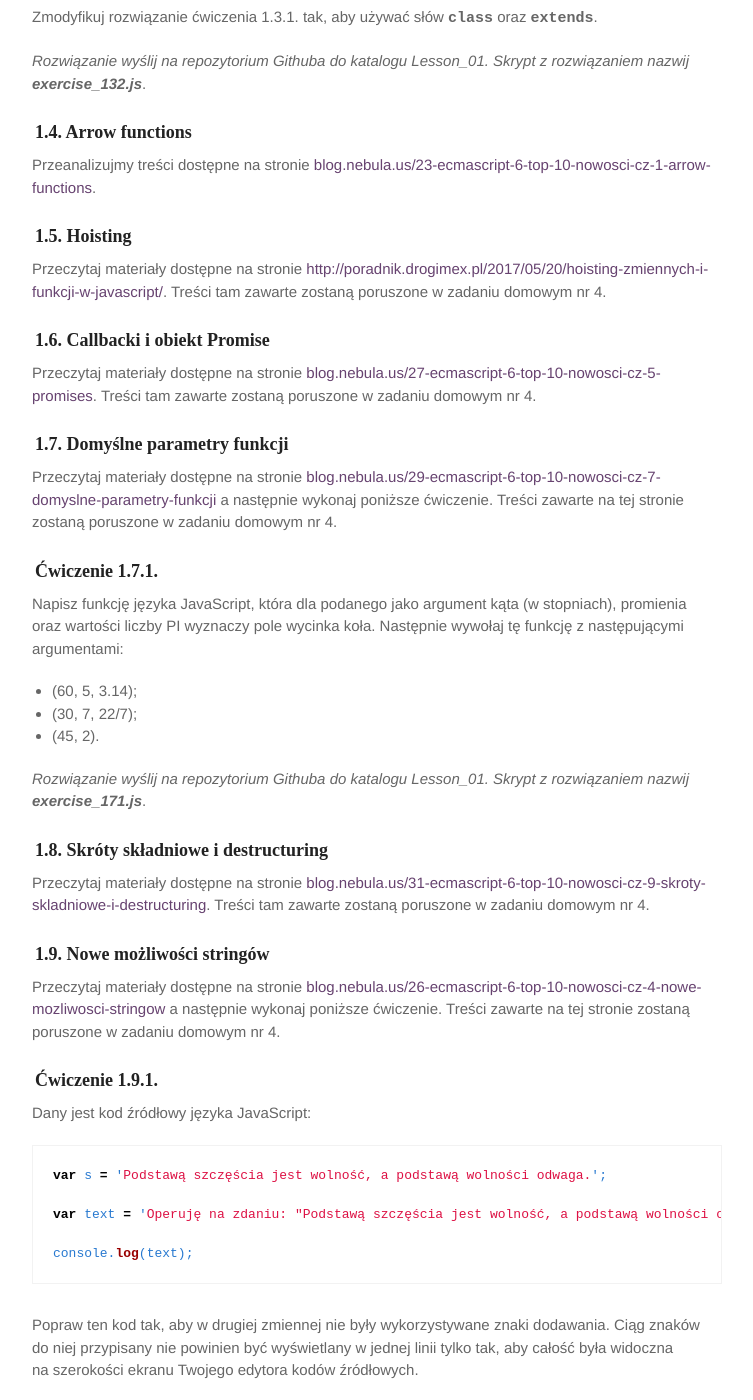
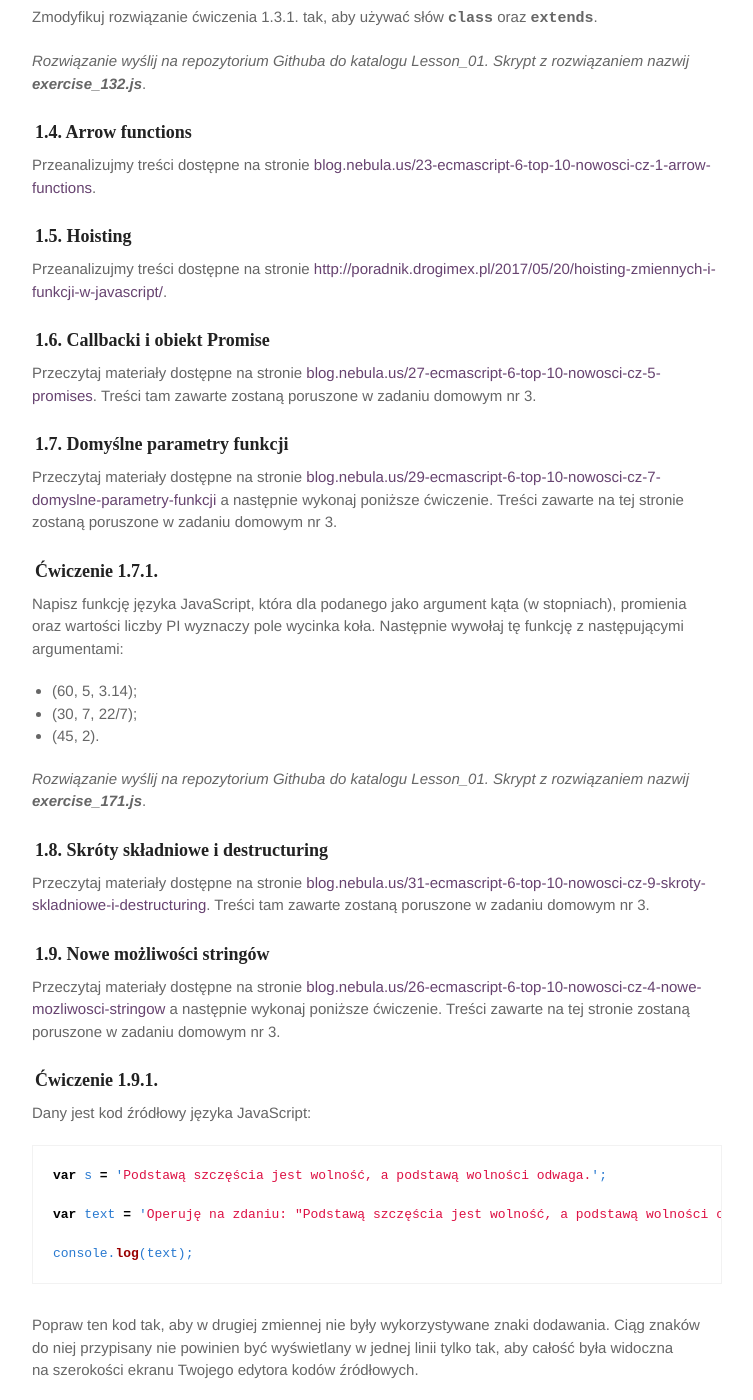
Before and after one commit to marcin-szczepanski/TWE, a Jekyll site: the page built from zajecia/2/zaj01.md, in a window 1280 px wide and 1400 px high, scrolled down 4866 px. Shown: the whole window, without its empty margins (263-1016 px from the left). Built offline with Jekyll 4.4.1, drawn with Linux system fonts in a browser that asks for light colours; some web fonts are replaced.

Commit message:
Update zaj01.md

```diff
--- a/zajecia/2/zaj01.md
+++ b/zajecia/2/zaj01.md
@@ -219,18 +219,17 @@ Przeanalizujmy treści dostępne na stronie <a href="http://blog.nebula.us/23-ec
 
 ### 1.5. Hoisting
 
-Przeczytaj materiały dostępne na stronie <a href="http://poradnik.drogimex.pl/2017/05/20/hoisting-zmiennych-i-funkcji-w-javascript/" target="blank">http://poradnik.drogimex.pl/2017/05/20/hoisting-zmiennych-i-funkcji-w-javascript/</a>. Treści tam zawarte
-zostaną poruszone w&nbsp;zadaniu domowym nr 4.
+Przeanalizujmy treści dostępne na stronie <a href="http://poradnik.drogimex.pl/2017/05/20/hoisting-zmiennych-i-funkcji-w-javascript/" target="blank">http://poradnik.drogimex.pl/2017/05/20/hoisting-zmiennych-i-funkcji-w-javascript/</a>.
 
 ### 1.6. Callbacki i obiekt Promise
 
 Przeczytaj materiały dostępne na stronie <a href="http://www.blog.nebula.us/27-ecmascript-6-top-10-nowosci-cz-5-promises" target="blank">blog.nebula.us/27-ecmascript-6-top-10-nowosci-cz-5-promises</a>.
-Treści tam zawarte zostaną poruszone w&nbsp;zadaniu domowym nr 4.
+Treści tam zawarte zostaną poruszone w&nbsp;zadaniu domowym nr 3.
 
 ### 1.7. Domyślne parametry funkcji
 
 Przeczytaj materiały dostępne na stronie <a href="http://www.blog.nebula.us/29-ecmascript-6-top-10-nowosci-cz-7-domyslne-parametry-funkcji" target="blank">blog.nebula.us/29-ecmascript-6-top-10-nowosci-cz-7-domyslne-parametry-funkcji</a>
-a&nbsp;następnie wykonaj poniższe ćwiczenie. Treści zawarte na&nbsp;tej stronie zostaną poruszone w&nbsp;zadaniu domowym nr 4.
+a&nbsp;następnie wykonaj poniższe ćwiczenie. Treści zawarte na&nbsp;tej stronie zostaną poruszone w&nbsp;zadaniu domowym nr 3.
 
 ### Ćwiczenie 1.7.1.
 
@@ -246,13 +245,13 @@ _Rozwiązanie wyślij na repozytorium Githuba do katalogu Lesson_01. Skrypt z&nb
 ### 1.8. Skróty składniowe i destructuring
 
 Przeczytaj materiały dostępne na stronie <a href="http://www.blog.nebula.us/31-ecmascript-6-top-10-nowosci-cz-9-skroty-skladniowe-i-destructuring" target="blank">blog.nebula.us/31-ecmascript-6-top-10-nowosci-cz-9-skroty-skladniowe-i-destructuring</a>. Treści tam zawarte
-zostaną poruszone w&nbsp;zadaniu domowym nr 4.
+zostaną poruszone w&nbsp;zadaniu domowym nr 3.
 
 
 ### 1.9. Nowe możliwości stringów
 
 Przeczytaj materiały dostępne na stronie <a href="http://www.blog.nebula.us/26-ecmascript-6-top-10-nowosci-cz-4-nowe-mozliwosci-stringow" target="blank">blog.nebula.us/26-ecmascript-6-top-10-nowosci-cz-4-nowe-mozliwosci-stringow</a>
-a&nbsp;następnie wykonaj poniższe ćwiczenie. Treści zawarte na&nbsp;tej stronie zostaną poruszone w&nbsp;zadaniu domowym nr 4.
+a&nbsp;następnie wykonaj poniższe ćwiczenie. Treści zawarte na&nbsp;tej stronie zostaną poruszone w&nbsp;zadaniu domowym nr 3.
 
 ### Ćwiczenie 1.9.1.
 
```
